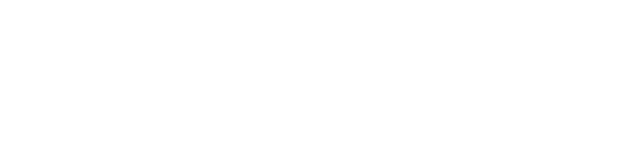
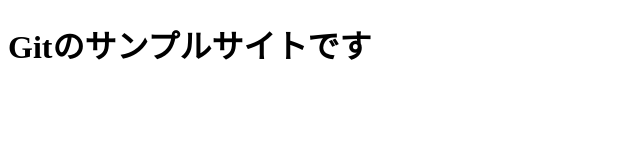
Before and after one commit to Shundon/Git-Study, a plain HTML site: page docs/index.html in a window 1280 px wide. Shown: the whole page, without its empty margins (0-640 px from the left). Drawn offline with Linux system fonts and the light colour scheme.

Commit message:
Add text page

```diff
--- a/docs/index.html
+++ b/docs/index.html
@@ -6,7 +6,11 @@
     <title>Gitのサンプル</title>
 </head>
 <body>
-
+    <div>
+        <header>
+            <h1>Gitのサンプルサイトです</h1>
+        </header>
+    </div>
 
 </body>
 </html>
```
